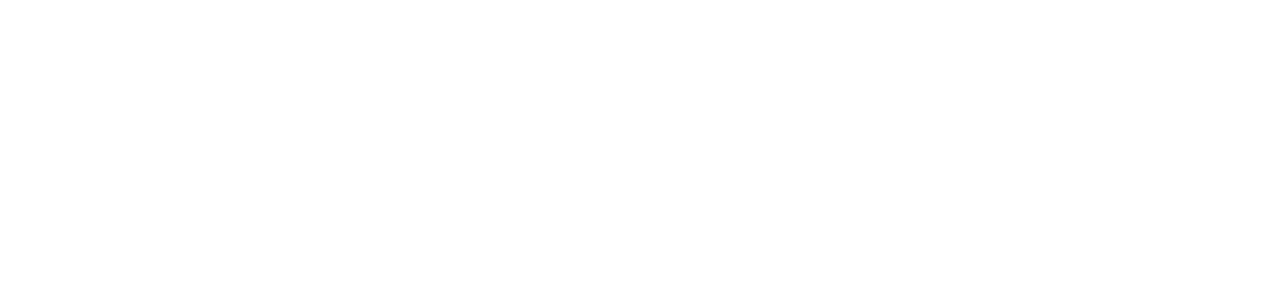
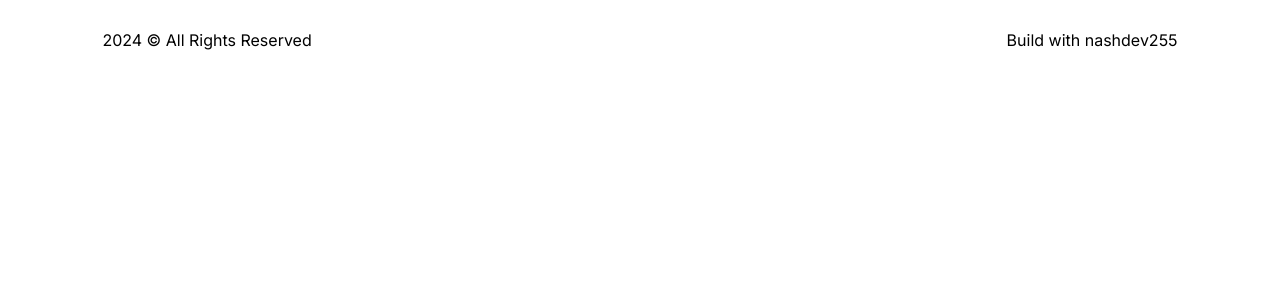
Before and after one commit to nashdev255/itky-gui, a Next.js app: page / in a window 1280 px wide. Shown: the top 300 px of the page. Built offline with nearby package versions, Linux system fonts and the light colour scheme.

Commit message:
Add footer

```diff
--- a/src/app/features/components/footer/Footer.tsx
+++ b/src/app/features/components/footer/Footer.tsx
@@ -1,6 +1,17 @@
+'use client';
+
+import Link from 'next/link';
+
 const Footer = () => {
   return (
-    <footer></footer>
+    <footer className='flex h-20 w-full items-center'>
+      <div className='flex w-full justify-between px-[8vw]'>
+        <span>{ new Date().getFullYear() } &copy; All Rights Reserved</span>
+        <div>
+          Build with <Link href={'https://github.com/nashdev255/'} target='blank'>nashdev255</Link>
+        </div>
+      </div>
+    </footer>
   );
 };
 
```
